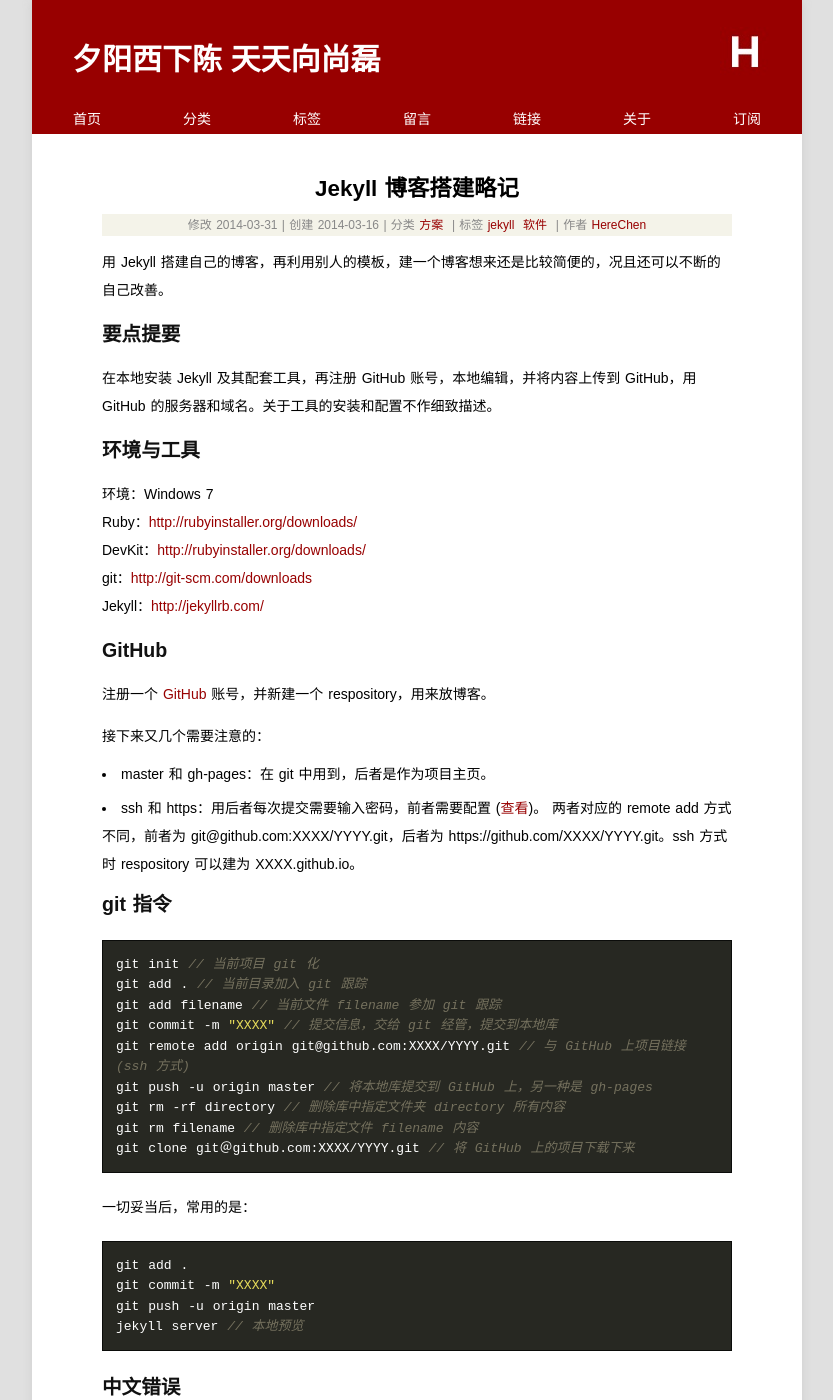
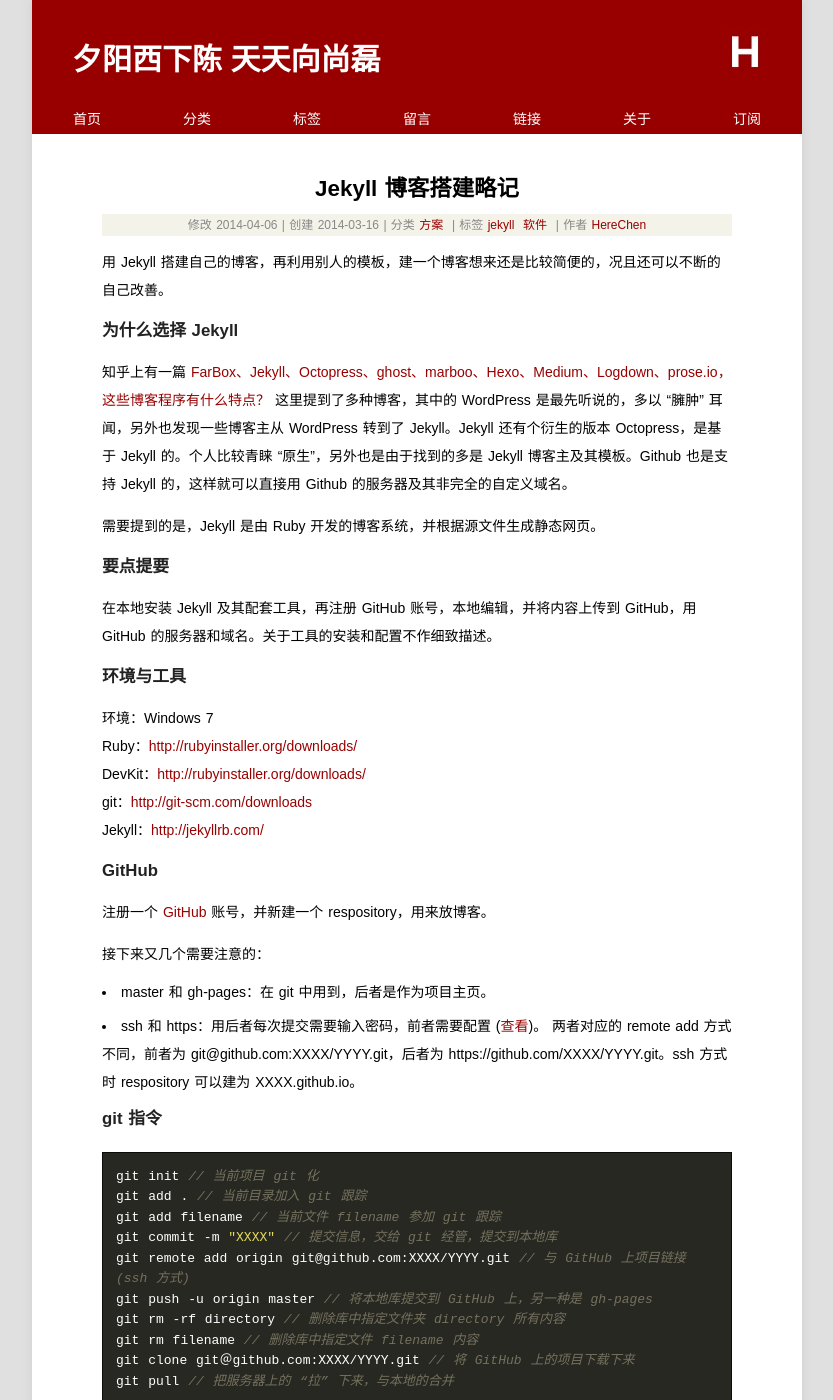
Before and after one commit to Xuezhiyuanlin/herechen.github.io, a Jekyll site: the page built from _posts/2014-03-16-jekyll-skills.md, in a window 1280 px wide and 1400 px high. Shown: the whole window, without its empty margins (223-1056 px from the left). Built offline with Jekyll 4.4.1, drawn with Linux system fonts in a browser that asks for light colours; some web fonts are replaced; Markdown is read by kramdown in place of the engine named in the settings; comment, search, counter and statistics services are not loaded; some of the changed text lies outside the part shown.

Commit message:
herechen

```diff
--- a/_posts/2014-03-16-jekyll-skills.md
+++ b/_posts/2014-03-16-jekyll-skills.md
@@ -1,5 +1,5 @@
 ---
-date: 2014-03-31 19:29:28
+date: 2014-04-06 19:04:17
 creatdate: 2014-03-16 12:42:29
 layout: post
 title: Jekyll 博客搭建略记
@@ -10,11 +10,17 @@
 
 用 Jekyll 搭建自己的博客，再利用别人的模板，建一个博客想来还是比较简便的，况且还可以不断的自己改善。
 
-## 要点提要
+###为什么选择 Jekyll
+
+知乎上有一篇 [FarBox、Jekyll、Octopress、ghost、marboo、Hexo、Medium、Logdown、prose.io，这些博客程序有什么特点？](http://www.zhihu.com/question/21981094) 这里提到了多种博客，其中的 WordPress 是最先听说的，多以 “臃肿” 耳闻，另外也发现一些博客主从 WordPress 转到了 Jekyll。Jekyll 还有个衍生的版本 Octopress，是基于 Jekyll 的。个人比较青睐 “原生”，另外也是由于找到的多是 Jekyll 博客主及其模板。Github 也是支持 Jekyll 的，这样就可以直接用 Github 的服务器及其非完全的自定义域名。
+
+需要提到的是，Jekyll 是由 Ruby 开发的博客系统，并根据源文件生成静态网页。
+
+###要点提要
 
 在本地安装 Jekyll 及其配套工具，再注册 GitHub 账号，本地编辑，并将内容上传到 GitHub，用 GitHub 的服务器和域名。关于工具的安装和配置不作细致描述。
 
-## 环境与工具
+###环境与工具
 
 环境：Windows 7
 Ruby：[http://rubyinstaller.org/downloads/](http://rubyinstaller.org/downloads/)
@@ -22,7 +28,7 @@
 git：[http://git-scm.com/downloads](http://git-scm.com/downloads)
 Jekyll：[http://jekyllrb.com/](http://jekyllrb.com/)
 
-## GitHub
+###GitHub
 
 注册一个 [GitHub](https://github.com/) 账号，并新建一个 respository，用来放博客。
 
@@ -31,7 +37,7 @@
 - master 和 gh-pages：在 git 中用到，后者是作为项目主页。
 - ssh 和 https：用后者每次提交需要输入密码，前者需要配置 ([查看](http://www.blogways.net/blog/2013/04/10/generating-ssh-keys-4-github.html))。 两者对应的 remote add 方式不同，前者为 git@github.com:XXXX/YYYY.git，后者为 https://github.com/XXXX/YYYY.git。ssh 方式时 respository 可以建为 XXXX.github.io。
 
-## git 指令
+###git 指令
 
     git init // 当前项目 git 化
     git add . // 当前目录加入 git 跟踪
@@ -42,6 +48,7 @@
     git rm -rf directory // 删除库中指定文件夹 directory 所有内容
     git rm filename // 删除库中指定文件 filename 内容
     git clone git＠github.com:XXXX/YYYY.git // 将 GitHub 上的项目下载下来
+	git pull // 把服务器上的 “拉” 下来，与本地的合并
 
 一切妥当后，常用的是：
 
@@ -50,7 +57,7 @@
     git push -u origin master
     jekyll server // 本地预览
 
-## 中文错误
+###中文错误
 
 jekyll server 本地查看可能会出现 GBK 错误。更改 Ruby 目录中的文件 convertible.rb，我的路径是 C:\Program\Ruby\lib\ruby\gems\2.0.0\gems\jekyll-1.4.2\lib\jekyll。原来的是  File.read_with_options(File.join(base, name),merged_file_read_opts(opts))
 更改后
@@ -58,17 +65,17 @@
 
 由于版本不同,语句上会存在一定一些差异，未必完全一样。
 
-## 网站分析
+###网站分析
 
 网站分析，目的在于了解网站的访问情况，此博客使用的是 [Google Analytics](https://www.google.com/intl/zh-CN/analytics/)。
 
 注册后，将里面的 script 拷贝到 default.html 模板的 body 标签结束前即可。可以在本页的源码结尾处看到，每个账号自然是不一样的，不要胡乱拷贝啊....同学。
 
-## 评论与分享
+###评论与分享
 
 本站使用的是说多的评论，同样，注册一个 [duoshuo](http://duoshuo.com/) 账号，然后然后会有一个对应的 script。也可以用[友言](http://www.uyan.cc/)作为社交评论。至于社交分享，可以使用[加网](http://www.jiathis.com)。
 
-## 快速创建一个博客模板
+###快速创建一个博客模板
 
 jekyll 有一部分是关于博客信息的设置段，每次建都要重复这些复制粘贴，实在不方便。这里就有一个快速新建模板的项目，[地址](https://github.com/jsw0528/jekyll-cli)。最开始了解到这个项目则是在一篇博文上，[使用jekyll-cli快速写blog](http://jser.me/2014/03/25/%E4%BD%BF%E7%94%A8jekyll-cli%E5%BF%AB%E9%80%9F%E5%86%99blog.html)。
 
@@ -82,7 +89,7 @@
 
 仅仅这样还不够，因为这样只有默认的几项参数包含在模板内，于是我更改了其中的 `post.js` 对应内容。
 
-## 扩展阅读及参考
+###扩展阅读及参考
 
 博客搭建入门：[搭建一个免费的，无限流量的Blog----github Pages和Jekyll入门](http://www.ruanyifeng.com/blog/2012/08/blogging_with_jekyll.html)
 git 指令：[git - 简明指南](http://rogerdudler.github.io/git-guide/index.zh.html)
```
Also changed, not shown: _posts/2014-03-16-web-source-collected.md (+21 -5 lines).
